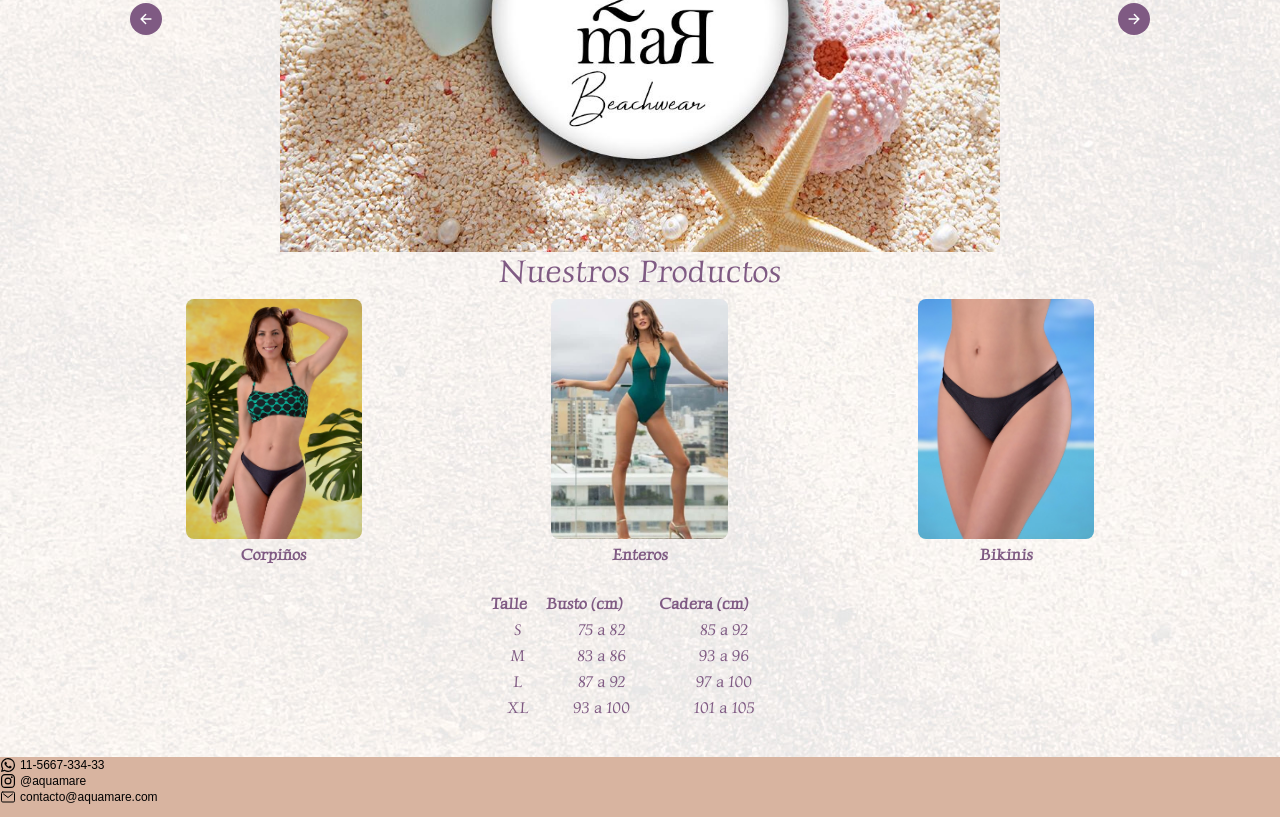
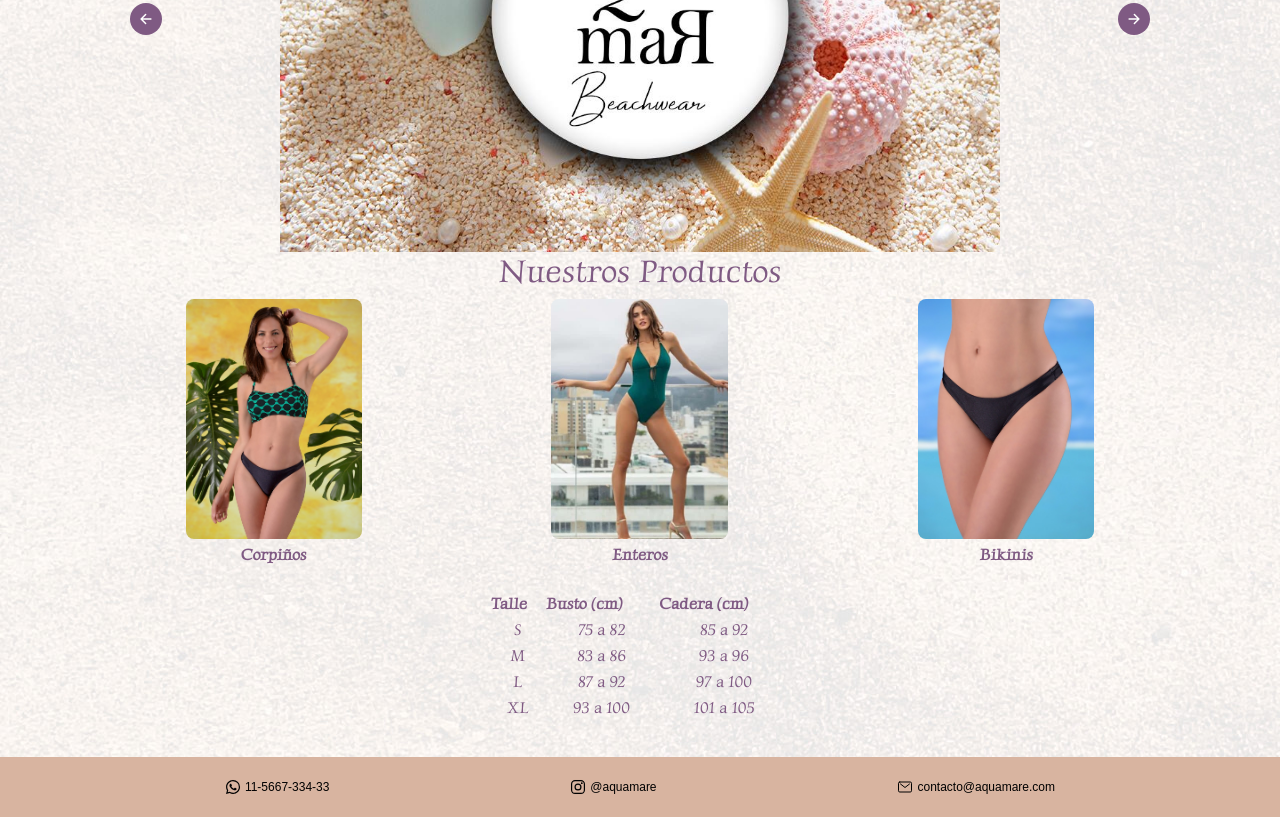
Before and after one commit to CarmenDuque/aquamar, a plain HTML site: page index.html in a window 1280 px wide. Shown: the part 330-1147 px from the top of the page. Drawn offline with nearby package versions, Linux system fonts and the light colour scheme.

Commit message:
footer funciona

```diff
--- a/css/index.css
+++ b/css/index.css
@@ -126,7 +126,7 @@ header.header {
   padding: var(--s);
 }
 
-footer {
+footer.footer {
   grid-area: footer;
   background-color: var(--color-secondary);
   display: flex;
--- a/index.html
+++ b/index.html
@@ -129,7 +129,7 @@
         </table>
       </section>
     </section>
-    <footer>
+    <footer class="footer">
       <div class="footer__contacto-social">
         <ion-icon
           name="logo-whatsapp"
```
Also changed, not shown: pages/bikinis.html (+1 -1 lines), pages/contactanos.html (+1 -1 lines), pages/corpinos.html (+1 -1 lines), pages/enteros.html (+1 -1 lines), pages/nosotros.html (+1 -1 lines).
